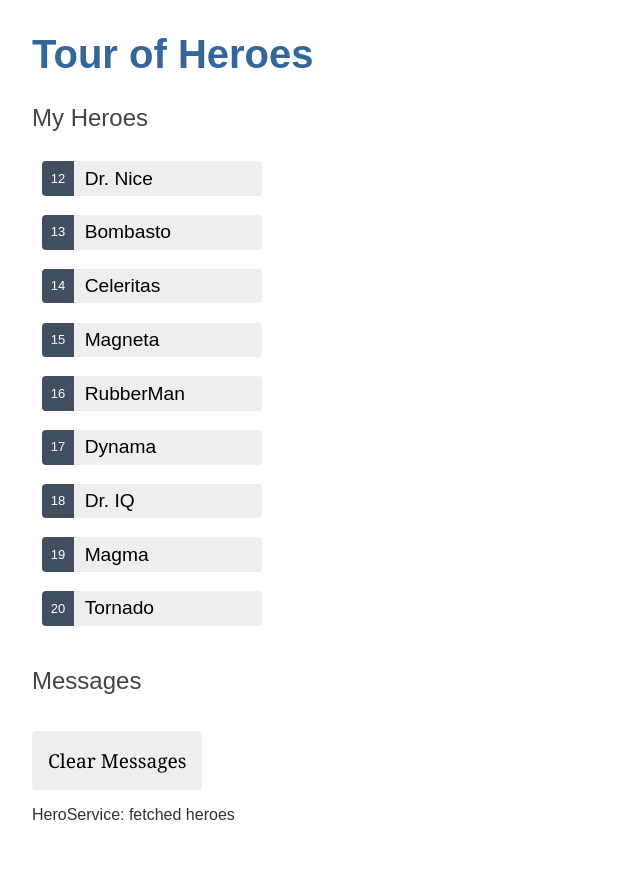
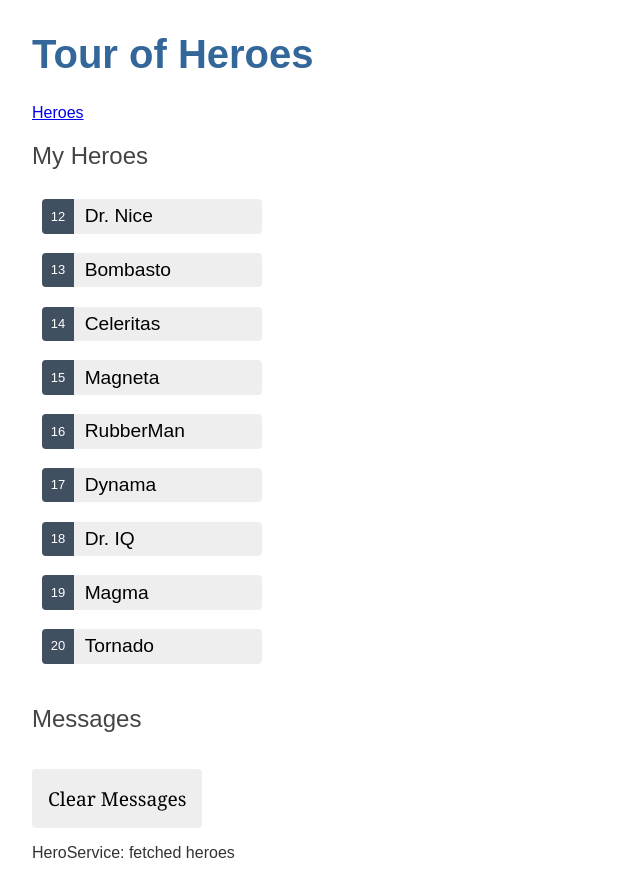
Before and after one commit to Heesu974/hero-app, an Angular app: page /heroes in a window 1280 px wide. Shown: the whole page, without its empty margins (0-640 px from the left). Before the commit the page ends 856 px from the top, so only its background shows below. Built offline with nearby package versions, Linux system fonts and the light colour scheme.

Commit message:
Add a navigation link using routerLink

```diff
--- a/src/app/app.component.html
+++ b/src/app/app.component.html
@@ -1,4 +1,9 @@
 <h1>{{ title }}</h1>
+
+<nav>
+    <a href="" routerLink="/heroes">Heroes</a>
+</nav>
+
 <!-- <app-heroes></app-heroes> -->
 <router-outlet></router-outlet>
 <app-messages></app-messages>
@@ -8,5 +13,6 @@
     이는 app-routing module에서 heroes에 대한 component를 HeroesComponent라고 설정했기 때문에 더이상 appcomponent에서는 app-heroes 라는 component가 필요하지 않다. 대신 그 자리에는 url 요청이 있을 때만 해당하는 component를 불러오도록 ㅎ나다. -->
 
     <!-- ***여기에서 router-outlet이나, app-messages는 directives 라고 한다. -->
+    <!-- selector를 불러와서 directives 화 하는 건가. -->
 
     <!-- router-outlet은 router가 routed된 view를 어디에 그릴 것인지 말해준다. -->
```
